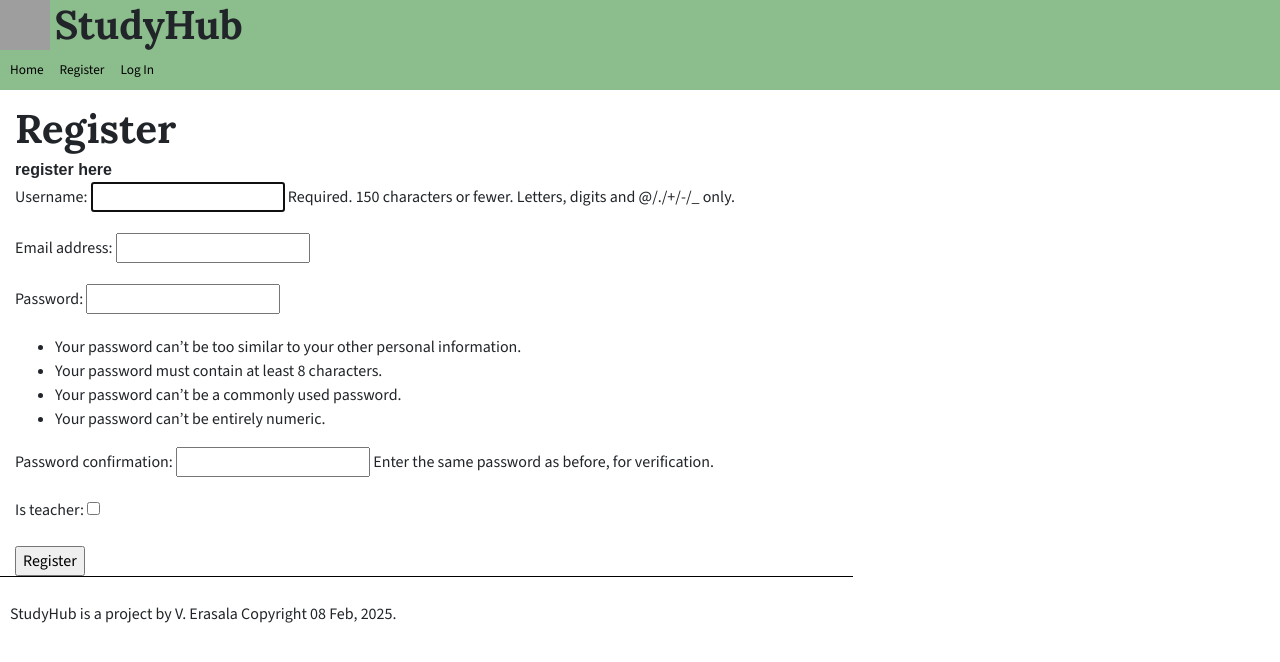
After one commit to deuxroux/study-hub, a Django app: page /register/ in a window 1280 px wide. The commit adds this page. Shown: the top 662 px of the page. Run offline with Django 5.2, Linux system fonts and the light colour scheme; some libraries are stand-ins or nearby versions; grey boxes are pictures that could not be loaded.

Commit message:
added initial logic for user authentication and registration, login/out and additional html for page rendering

```diff
--- /dev/null
+++ b/study_hub_app/study_hub/forms.py
@@ -0,0 +1,18 @@
+from django import forms
+from django.contrib.auth import get_user_model #uses our abstract user class
+from django.contrib.auth.forms import UserCreationForm
+
+from django.forms import ModelForm
+from .models import *
+
+User = get_user_model()
+
+class UserForm(UserCreationForm):
+    class Meta:
+        model = User
+        fields = ('username', 'email', 'password1', 'password2') #password 2 is defulat ofr password validation
+
+class UserProfileForm(forms.ModelForm):
+    class Meta:
+        model = User
+        fields = ('is_teacher', )
--- a/study_hub_app/study_hub/models.py
+++ b/study_hub_app/study_hub/models.py
@@ -1,7 +1,7 @@
 #general model imports
 from django.db import models
 from django.contrib.auth.models import AbstractUser, Group, Permission
-from django.core.validators import MaxValueValidator, MinValueValidator
+from django.core.validators import MaxValueValidator, MinValueValidator #todo: delete if not useful
 
 #notifs imports
 from django.db.models.signals import post_save
@@ -11,11 +11,12 @@ class User(AbstractUser):
     # start with default user model but with an field "is_teacher field" to distingursh either way
     is_teacher = models.BooleanField(default=False)
 
+    #had to add in order to debug
     groups = models.ManyToManyField(
         Group,
         verbose_name='groups',
         blank=True,
-        help_text='The groups this user belongs to. A user will get all permissions granted to each of their groups.', #TO DO Delete
+        help_text='which group the usres belong to', #TO DO Delete
         related_name="study_hub_user_set",  # Custom related_name
         related_query_name="user",
     )
--- a/study_hub_app/study_hub/templates/study_hub/base.html
+++ b/study_hub_app/study_hub/templates/study_hub/base.html
@@ -1,4 +1,6 @@
 {% include "./header.html" %}
+{% include "./title.html" %}
+
 
 <div class="container-fluid">
 <div>
--- a/study_hub_app/study_hub/templates/study_hub/footer.html
+++ b/study_hub_app/study_hub/templates/study_hub/footer.html
@@ -4,7 +4,7 @@
     <div class="container-fluid">
         <div class="row">
             <div class="col-md-8" id="footer">
-                <p>Author: StudyHub by V. Erasala Copyright {% todays_date %}.</p>
+                <p> StudyHub is a project by V. Erasala Copyright {% todays_date %}.</p>
             </div>
         </div>
     </div>
--- /dev/null
+++ b/study_hub_app/study_hub/templates/study_hub/register.html
@@ -0,0 +1,47 @@
+{% extends "./base.html" %}
+{% load bootstrap4 %}
+
+{% block content %}
+        <h1>Register</h1>
+
+        {% if registered %}
+        <strong>Thanks for Registering! Please access your account by <a href="/login/"> Logging In </a></strong>
+        {% else %}
+        <strong>register here</strong><br />
+
+        <!-- display if there are form errors: -->
+        {% if user_form.errors or profile_form.errors %}
+        {% if user_form.errors %}
+        <div class="alert alert-danger" role="alert">
+            <strong>Please correct the following errors:</strong>
+            {% for field in user_form %}
+              {% if field.errors %}
+                <br>
+                {{ field.label }}: {{ field.errors|striptags }}
+              {% endif %}
+            {% endfor %}
+        </div>
+        {% endif %}
+        {% if profile_form.errors %}
+        <div class="alert alert-danger" role="alert">
+            <strong>Please correct the following profile errors:</strong>
+            {% for field in profile_form %}
+              {% if field.errors %}
+                {{ field.label }}: {{ field.errors|striptags }}
+              {% endif %}
+            {% endfor %}
+        </div>
+        {% endif %}
+        {% endif %}
+
+        <form id="user_form" method="post" action="/register/"
+                enctype="multipart/form-data">
+
+            {% csrf_token %}
+            {{ user_form.as_p }}
+            {{ profile_form.as_p }}
+
+            <input type="submit" name="submit" value="Register" />
+        </form>
+        {% endif %}
+{% endblock %}
--- /dev/null
+++ b/study_hub_app/study_hub/templates/study_hub/title.html
@@ -0,0 +1,29 @@
+<nav class="navbar navbar-expand-md sticky-top flex-column">
+    <div class="w-100 d-flex">
+      <div class="navbar-header" id="header">
+        <img src='https://upload.wikimedia.org/wikipedia/commons/8/87/Light_Bulb_or_Idea_Flat_Icon_Vector.svg ' id="logo"  alt="lightbulb logo" width="50px" height="75px">
+        <h1 id="application_title">StudyHub</h2>
+      </div>
+    </div>
+
+    <div class="w-100 d-flex">
+     <ul class="navbar-nav mr-auto" id="navigation">
+        <li class="nav-item active"> <a class="nav-link" href="/">Home </a> </li>
+        {% if user.is_authenticated %}
+        <li class="nav-item active">
+          <a class="nav-link" href="#"> Welcome, {{ user.username }}!</a>
+        </li>
+        <li class="nav-item active">
+          <a class="nav-link" href="logout/"> Log Out</a>
+        </li>
+        {% else %}
+        <li class="nav-item active">
+          <a class="nav-link" href="/register/"> Register</a>
+        </li>
+        <li class="nav-item active">
+        <a class="nav-link" href="/login/"> Log In </a>
+        </li>
+        {% endif %}
+     </ul>
+     </div>
+</nav>
--- a/study_hub_app/study_hub/urls.py
+++ b/study_hub_app/study_hub/urls.py
@@ -3,4 +3,7 @@ from . import views
 
 urlpatterns = [
     path('', views.index, name='index'),
+    path('register/', views.register, name='register'),
+    path('login/', views.user_login, name='login'),
+    path('logout/', views.user_logout, name='logout'),
 ]
--- a/study_hub_app/study_hub/views.py
+++ b/study_hub_app/study_hub/views.py
@@ -1,5 +1,61 @@
-from django.shortcuts import render
+from django.shortcuts import render, redirect
+from django.http import HttpResponse, HttpResponseRedirect
+from django.contrib.auth import authenticate, login, logout
+from .models import *
+from .forms import *
 
 # Create your views here.
 def index(request):
     return render(request, 'study_hub/index.html')
+
+def user_logout(request):
+    logout(request)
+    return HttpResponseRedirect('/')
+
+
+def user_login(request):
+    if request.method == 'POST':
+
+        username = request.POST['username']
+        password = request.POST['password']
+
+        user = authenticate(username=username, password=password)
+
+        if user:
+            if user.is_active:
+                login(request, user)
+                return HttpResponseRedirect('/')
+            else:
+                return HttpResponse("Your account is disabled.")
+        else:
+            return HttpResponse("Invalid login details supplied.")
+    else:
+        return render(request, 'study_hub/login.html', )
+
+
+def register(request):
+    registered = False
+
+    if request.method == 'POST':
+        user_form = UserForm(data=request.POST)
+        profile_form = UserProfileForm(data=request.POST)
+
+        if user_form.is_valid() and profile_form.is_valid():
+            user = user_form.save()
+
+            profile = profile_form.save(commit=False)
+            profile.user = user
+            # if 'is_teacher' in user_form.cleaned_data:
+            #     profile.is_teacher = request.DATA['is_teacher']
+            # profile.save()
+            # # return redirect('/login')
+            registered = True
+        else:
+            print(user_form.errors, profile_form.errors)
+    else:
+        user_form = UserForm()
+        profile_form = UserProfileForm()
+
+    return render(request, 'study_hub/register.html', {'user_form': user_form,
+                                                       'profile_form': profile_form,
+                                                       'registered': registered})
--- a/study_hub_app/study_hub_app/settings.py
+++ b/study_hub_app/study_hub_app/settings.py
@@ -120,6 +120,9 @@ USE_TZ = True
 
 STATIC_URL = "static/"
 
+AUTH_USER_MODEL = 'study_hub.User'
+
+
 # Default primary key field type
 # https://docs.djangoproject.com/en/5.1/ref/settings/#default-auto-field
 
```
Also changed, not shown: study_hub_app/study_hub/templates/study_hub/login.html (added, +18 -0 lines), study_hub_app/db.sqlite3, study_hub_app/study_hub/api.py (added), study_hub_app/study_hub/migrations/0002_alter_user_groups.py (added).
